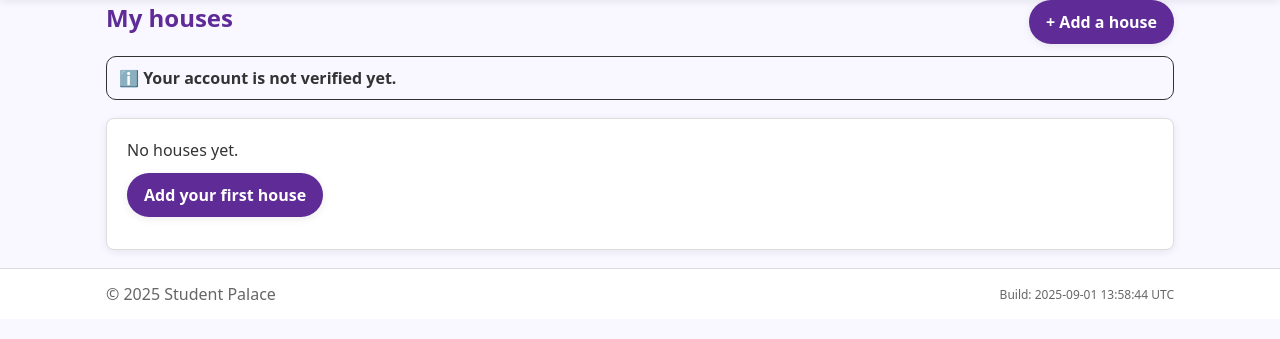
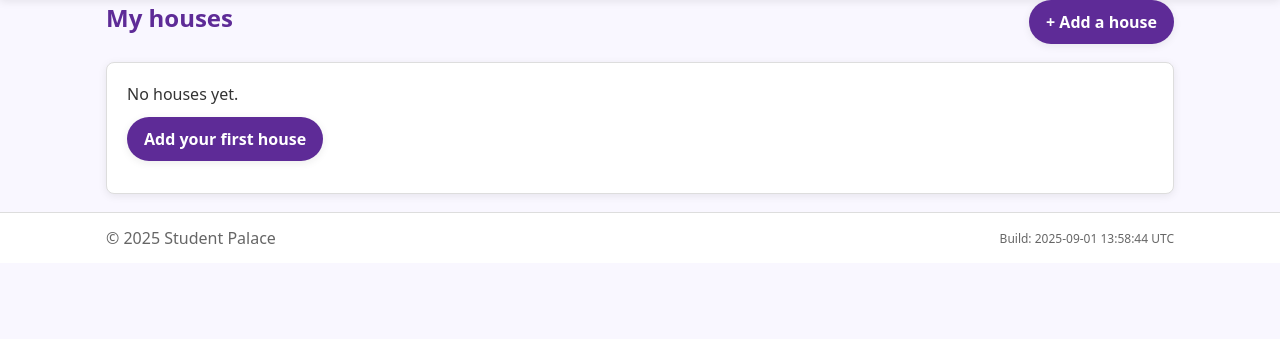
Before and after one commit to matthewnmoore/student-palace, a Flask app: template templates/houses_list.html in a window 1280 px wide. Shown: the part 105-444 px from the top of the page. Run offline with Flask 3, Linux system fonts and the light colour scheme; the template is opened without the code that fills it, so the values that code supplies are empty; parts of the project's set-up code (start-up, migrations or seed data) failed here and were passed over.

Commit message:
Update houses_list.html

```diff
--- a/templates/houses_list.html
+++ b/templates/houses_list.html
@@ -8,12 +8,8 @@
   </div>
 
   {% if is_verified %}
-    <div class="flash ok" style="margin-bottom:10px">
-      ✅ You are <strong>verified</strong>. Your public pages will show a green tick.
-    </div>
-  {% else %}
-    <div class="flash info" style="margin-bottom:10px">
-      ℹ️ Your account is not verified yet.
+    <div class="flash ok" style="margin-bottom:12px">
+      You are <strong>verified</strong>. Your listings will show a verified badge to students.
     </div>
   {% endif %}
 
@@ -26,30 +22,28 @@
             <th>City</th>
             <th>Type</th>
             <th>Beds</th>
-            <th>Owner</th>
             <th style="width:420px">Actions</th>
           </tr>
         </thead>
         <tbody>
           {% for h in houses %}
             <tr>
-              <td><strong>{{ h.title }}</strong></td>
+              <td>
+                <strong>{{ h.title }}</strong>
+                {% if is_verified %}
+                  <span class="badge" style="margin-left:6px">Verified</span>
+                {% endif %}
+              </td>
               <td>{{ h.city }}</td>
               <td>{{ 'Whole property' if h.letting_type=='whole' else 'House share' }}</td>
               <td>{{ h.bedrooms_total }}</td>
               <td>
-                {% if is_verified %}
-                  <span class="badge">Verified ✅</span>
-                {% else %}
-                  <span class="badge" style="background:#fff6f6; color:#7f1d1d; border:1px solid #f7caca;">Not verified</span>
-                {% endif %}
-              </td>
-              <td>
                 <div class="inline-actions">
                   <a class="btn" href="{{ url_for('landlord.house_edit', hid=h.id) }}">Edit</a>
                   <a class="btn btn-outline" href="{{ url_for('landlord.rooms_list', hid=h.id) }}">Manage rooms</a>
-                  <!-- If/when you have a public property route, swap this endpoint -->
-                  <!-- <a class="btn btn-outline" href="{{ url_for('public.property', hid=h.id) }}" target="_blank">View public</a> -->
+                  {# Add your public route when ready
+                  <a class="btn btn-outline" href="{{ url_for('public.property', hid=h.id) }}" target="_blank">View public</a>
+                  #}
                   <form method="post" action="{{ url_for('landlord.house_delete', hid=h.id) }}" onsubmit="return confirm('Delete this house and its rooms?');" style="display:inline">
                     <button class="btn btn-admin" type="submit">Delete</button>
                   </form>
```
